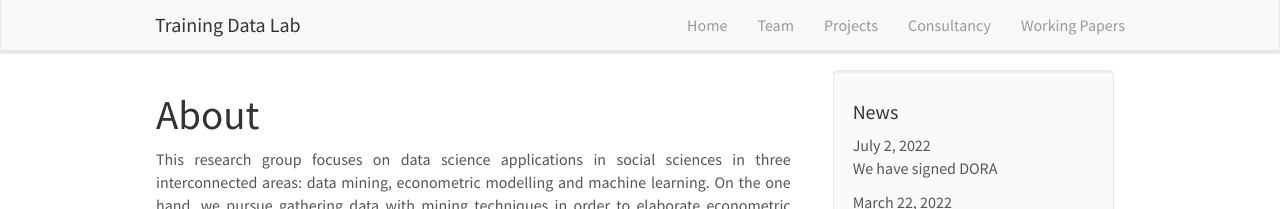
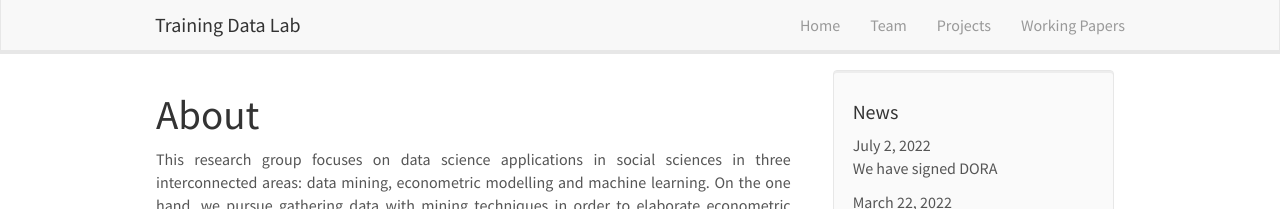
Before and after one commit to training-datalab/old-training-datalab.com, a Jekyll site: the page built from _pages/home.md, in a window 1280 px wide. Shown: the top 209 px of the page. Built offline with Jekyll 4.4.1, drawn with Linux system fonts in a browser that asks for light colours; nearby versions of some CDN libraries.

Commit message:
Update header.html

```diff
--- a/_includes/header.html
+++ b/_includes/header.html
@@ -15,7 +15,7 @@
 		<li><a href="{{ site.url }}{{ site.baseurl }}/">Home</a></li>
 		<li><a href="{{ site.url }}{{ site.baseurl }}/team">Team</a></li>
 		<li><a href="{{ site.url }}{{ site.baseurl }}/projects">Projects</a></li>
-    <li><a href="{{ site.url }}{{ site.baseurl }}/consultancy">Consultancy</a></li>
+    <!-- <li><a href="{{ site.url }}{{ site.baseurl }}/consultancy">Consultancy</a></li> -->
 		<li><a href="{{ site.url }}{{ site.baseurl }}/tufte-working-papers">Working Papers</a></li>
 	  </ul>
 	</div>
```
